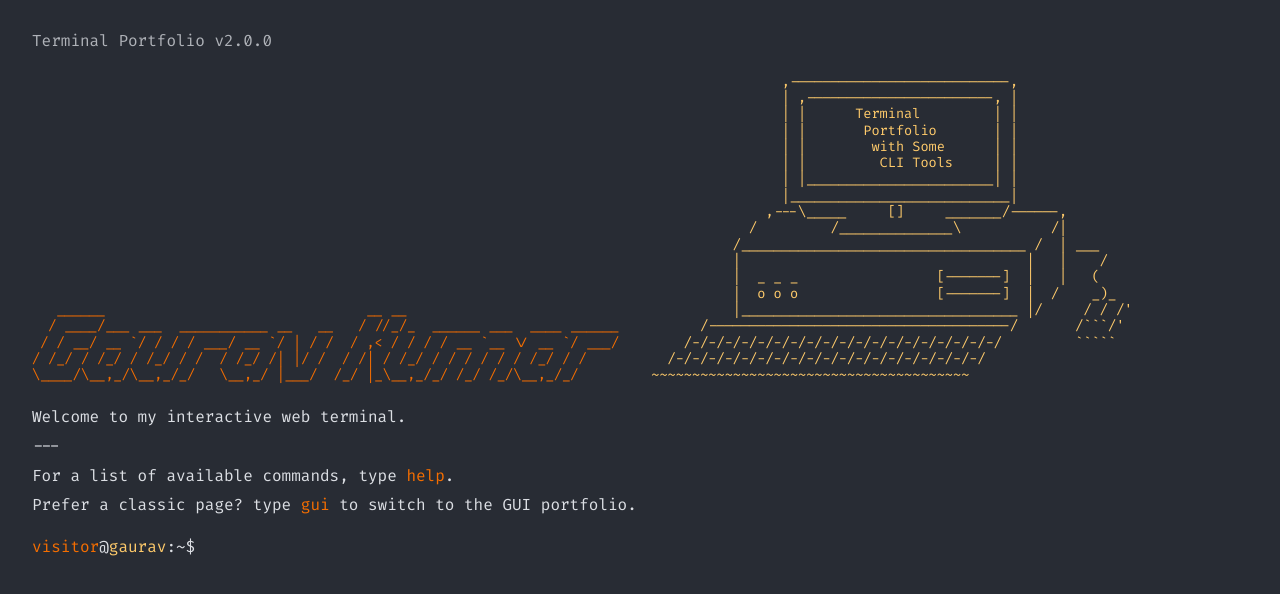
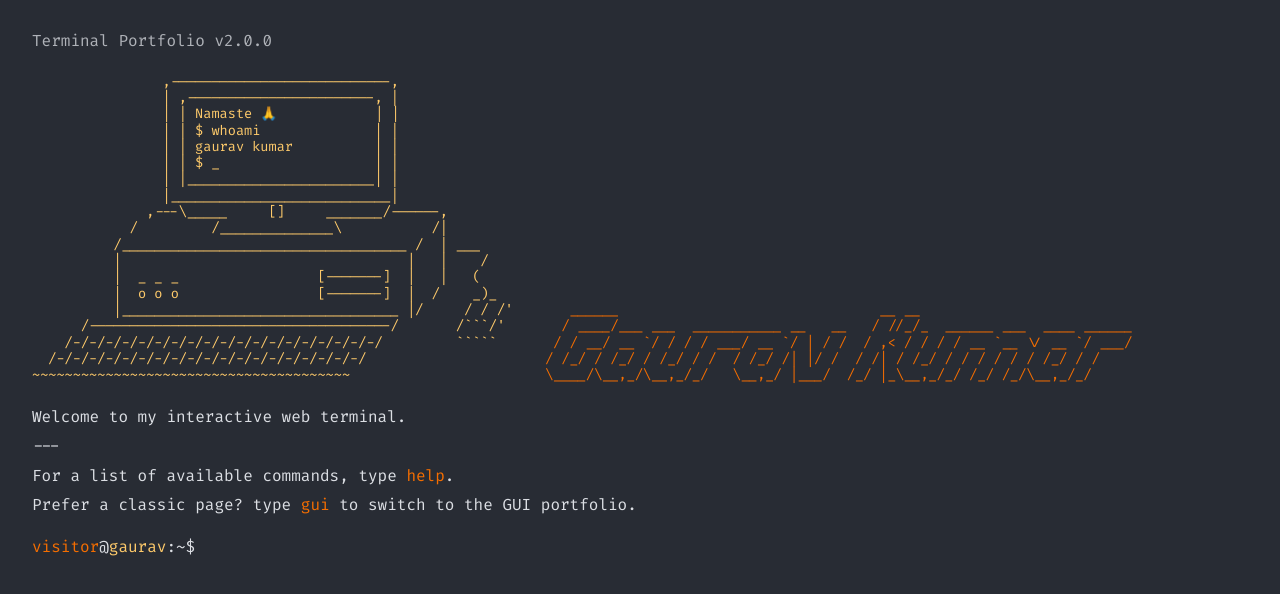
Before and after one commit to Gauravkumar1502/dev-portfolio, an Angular app: page /terminal in a window 1280 px wide. Shown: the top 594 px of the page. Built offline with nearby package versions, Linux system fonts and the light colour scheme; a web font is replaced by a local one.

Commit message:
feat(terminal): welcome shows desktop art first with a small screen session, name art second

```diff
--- a/src/app/features/terminal/outputs/welcome-art.ts
+++ b/src/app/features/terminal/outputs/welcome-art.ts
@@ -11,10 +11,10 @@ export const NAME_ART: readonly string[] = [
 export const MONITOR_ART: readonly string[] = [
   '                ,---------------------------,',
   '                | ,-----------------------, |',
-  '                | |      Terminal         | |',
-  '                | |       Portfolio       | |',
-  '                | |        with Some      | |',
-  '                | |         CLI Tools     | |',
+  '                | | Namaste 🙏            | |',
+  '                | | $ whoami              | |',
+  '                | | gaurav kumar          | |',
+  '                | | $ _                   | |',
   '                | |_______________________| |',
   '                |___________________________|',
   '              ,---\\_____     []     _______/------,',
--- a/src/app/features/terminal/outputs/welcome.ts
+++ b/src/app/features/terminal/outputs/welcome.ts
@@ -7,8 +7,8 @@ import { MONITOR_ART, NAME_ART } from './welcome-art';
     <div class="t-output welcome">
       <p class="t-muted">Terminal Portfolio v2.0.0</p>
       <div class="welcome__art" aria-hidden="true">
+        <pre class="t-pre t-accent welcome__monitor">{{ monitor }}</pre>
         <pre class="t-pre t-key welcome__name">{{ name }}</pre>
-        <pre class="t-pre t-accent welcome__monitor">{{ monitor }}</pre>
       </div>
       <p class="sr-only">Gaurav Kumar</p>
       <p>Welcome to my interactive web terminal.</p>
```
